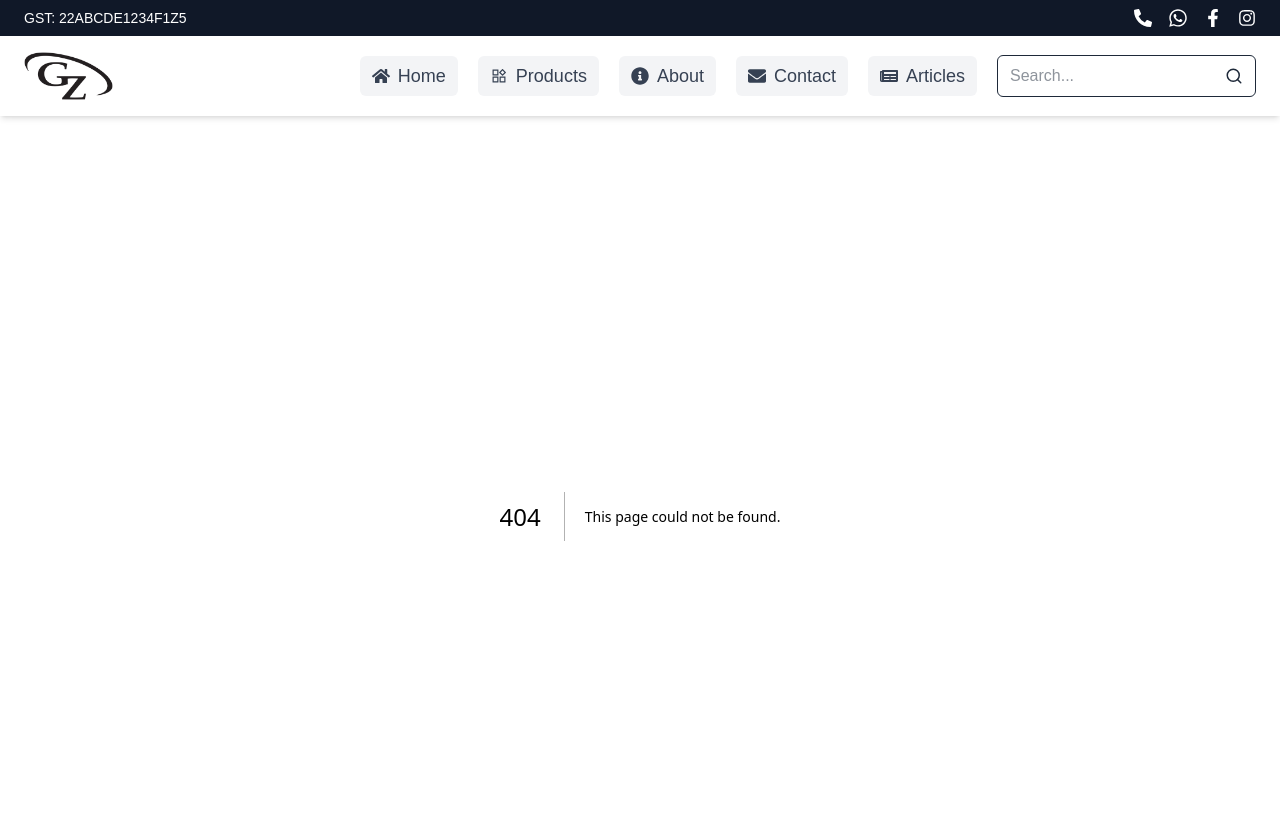
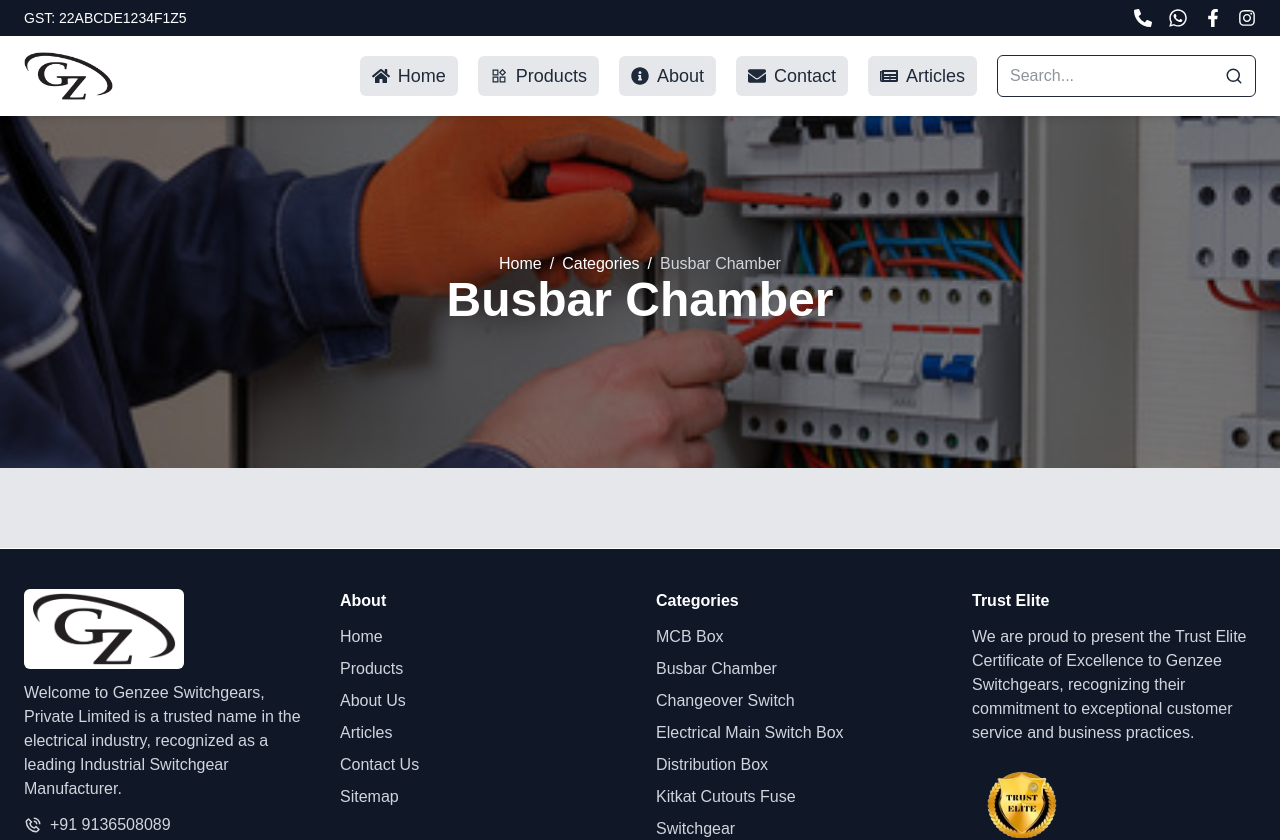
Before and after one commit to Anshumantyagi2004/genzeeswitchgears, a Next.js app: page /categories/busbar-chamber in a window 1280 px wide. Before the commit this address had no page. Shown: the top 840 px of the page. Built offline with nearby package versions, Linux system fonts and the light colour scheme.

Commit message:
product page fix

```diff
--- /dev/null
+++ b/src/app/categories/[id]/CategoryPage.jsx
@@ -0,0 +1,90 @@
+"use client"
+import { category, products } from '@/data/data'
+import Link from 'next/link'
+import { useParams } from 'next/navigation'
+import React from 'react'
+import { motion } from "framer-motion";
+import { FaArrowRight, FaTag } from "react-icons/fa";
+
+export default function CategoryPage() {
+    const { id } = useParams()
+    const cat = category.find((i) => (i.id == id))
+    const catProduct = products.filter((i) => (i.catId == id))
+
+    return (<>
+        <section className="relative w-full h-62 md:h-88 flex items-center justify-center text-white">
+            <div
+                className="absolute inset-0 bg-cover bg-center"
+                style={{
+                    backgroundImage: "url('/b3.jpg')", // change path
+                }}
+            />
+
+            <div className="absolute inset-0 bg-black/50" />
+            <div className="relative z-10 flex flex-col items-center text-center px-4">
+                <div className="flex items-center gap-2 text-sm md:text-base">
+                    <Link href="/" className="hover:underline">
+                        Home
+                    </Link>
+                    <span>/</span>
+                    <Link href="/categories" className="hover:underline">
+                        Categories
+                    </Link>
+                    <span>/</span>
+                    <span className="text-gray-300">{cat.name}</span>
+                </div>
+
+                {/* Title */}
+                <h1 className="text-2xl md:text-5xl font-bold mb-2">
+                    {cat.name}
+                </h1>
+            </div>
+        </section>
+
+        <section className="bg-gray-200 px-4 lg:px-15 py-10">
+            <div className="grid grid-cols-1 md:grid-cols-3 lg:grid-cols-4 gap-5">
+                {catProduct.map((i, idx) => (
+                    <motion.div
+                        key={i.id}
+                        initial={{ opacity: 0, y: 40 }}
+                        animate={{ opacity: 1, y: 0 }}
+                        transition={{ delay: idx * 0.1, duration: 0.4 }}
+                        whileHover={{ scale: 1.05 }}
+                        className="group"
+                    >
+                        <Link href={`/products/${i.id}`}>
+                            <div className="bg-white rounded-2xl shadow-md overflow-hidden cursor-pointer transition-all duration-300 group-hover:shadow-xl">
+                                <div className="overflow-hidden">
+                                    <img
+                                        src={i.image}
+                                        alt={i.name}
+                                        className="w-full h-56 object-cover transition-transform duration-500 group-hover:scale-110"
+                                    />
+                                </div>
+
+                                <div className="px-5 py-2 flex flex-col gap-2">
+                                    <h2 className="text-lg font-semibold text-gray-800 group-hover:text-black transition">
+                                        {i.name}
+                                    </h2>
+
+                                    <div className='flex justify-between'>
+                                        <div className="flex items-center text-sm text-gray-800 gap-2">
+                                            <FaTag className="text-gray-600" />
+                                            <span>{i.catName}</span>
+                                        </div>
+
+                                        <div className="flex items-center gap-2 text-blue-600 font-medium opacity-0 group-hover:opacity-100 transition-all duration-300">
+                                            <span>View Product</span>
+                                            <FaArrowRight className="group-hover:translate-x-1 transition-transform" />
+                                        </div>
+                                    </div>
+
+                                </div>
+                            </div>
+                        </Link>
+                    </motion.div>
+                ))}
+            </div>
+        </section>
+    </>)
+}
--- /dev/null
+++ b/src/app/categories/[id]/page.jsx
@@ -0,0 +1,25 @@
+import React from 'react'
+import CategoryPage from './CategoryPage'
+import { category } from '@/data/data';
+
+export async function generateMetadata({ params }) {
+    const { id } = await params;
+    const product = category.find((p) => p.id === id);
+    if (!product) {
+        return {
+            title: "Genzee switchgears",
+            description: "Genzee switchgears",
+        };
+    }
+
+    return {
+        title: product.metaTitle || product.name,
+        description: product.metaDescription || product.description,
+    };
+}
+
+export default function page() {
+    return (
+        <CategoryPage />
+    )
+}
--- a/src/app/categories/page.jsx
+++ b/src/app/categories/page.jsx
@@ -1,7 +1,80 @@
+"use client"
+import Link from 'next/link'
 import React from 'react'
+import { motion } from "framer-motion";
+import { FaArrowRight, FaTag } from "react-icons/fa";
+import { category } from '@/data/data';
 
 export default function page() {
-  return (
-    <div>page</div>
-  )
+  return (<>
+    <section className="relative w-full h-62 md:h-88 flex items-center justify-center text-white">
+      <div
+        className="absolute inset-0 bg-cover bg-center"
+        style={{
+          backgroundImage: "url('/b3.jpg')", // change path
+        }}
+      />
+
+      <div className="absolute inset-0 bg-black/50" />
+      <div className="relative z-10 flex flex-col items-center text-center px-4">
+        <div className="flex items-center gap-2 text-sm md:text-base">
+          <Link href="/" className="hover:underline">
+            Home
+          </Link>
+          <span>/</span>
+          <span className="text-gray-300">Categories</span>
+        </div>
+
+        {/* Title */}
+        <h1 className="text-2xl md:text-5xl font-bold mb-2">
+          Categories
+        </h1>
+      </div>
+    </section>
+
+    <section className="bg-gray-200 px-4 lg:px-15 py-10">
+      <div className="grid grid-cols-1 md:grid-cols-3 lg:grid-cols-4 gap-5">
+        {category.map((i, idx) => (
+          <motion.div
+            key={i.id}
+            initial={{ opacity: 0, y: 40 }}
+            animate={{ opacity: 1, y: 0 }}
+            transition={{ delay: idx * 0.1, duration: 0.4 }}
+            whileHover={{ scale: 1.05 }}
+            className="group"
+          >
+            <Link href={`/products/${i.id}`}>
+              <div className="bg-white rounded-2xl shadow-md overflow-hidden cursor-pointer transition-all duration-300 group-hover:shadow-xl">
+                <div className="overflow-hidden">
+                  <img
+                    src={i.image}
+                    alt={i.name}
+                    className="w-full h-56 object-cover transition-transform duration-500 group-hover:scale-110"
+                  />
+                </div>
+
+                <div className="px-5 py-2 flex flex-col gap-2">
+                  <h2 className="text-lg font-semibold text-gray-800 group-hover:text-black transition">
+                    {i.name}
+                  </h2>
+
+                  {/* <div className='flex justify-between'>
+                    <div className="flex items-center text-sm text-gray-800 gap-2">
+                      <FaTag className="text-gray-600" />
+                      <span>{i.catName}</span>
+                    </div>
+
+                    <div className="flex items-center gap-2 text-blue-600 font-medium opacity-0 group-hover:opacity-100 transition-all duration-300">
+                      <span>View Product</span>
+                      <FaArrowRight className="group-hover:translate-x-1 transition-transform" />
+                    </div>
+                  </div> */}
+                </div>
+              </div>
+            </Link>
+          </motion.div>
+        ))}
+      </div>
+    </section>
+  </>)
 }
--- a/src/components/Main/Footer.jsx
+++ b/src/components/Main/Footer.jsx
@@ -52,12 +52,15 @@ export default function Footer() {
 
                 {/* Products */}
                 <div>
-                    <h3 className="text-white font-semibold mb-3">Products</h3>
+                    <h3 className="text-white font-semibold mb-3">Categories</h3>
                     <ul className="space-y-2 text-base">
-                        <li><Link href="/products" className="hover:text-blue-500">MCB Box</Link></li>
-                        <li><Link href="/products" className="hover:text-blue-500">Busbar Chamber</Link></li>
-                        <li><Link href="/products" className="hover:text-blue-500">Switchgear</Link></li>
-                        <li><Link href="/products" className="hover:text-blue-500">Distribution Box</Link></li>
+                        <li><Link href="/categories/mcb-box" className="hover:text-blue-500">MCB Box</Link></li>
+                        <li><Link href="/categories/busbar-chamber" className="hover:text-blue-500">Busbar Chamber</Link></li>
+                        <li><Link href="/categories/changeover-switch" className="hover:text-blue-500">Changeover Switch</Link></li>
+                        <li><Link href="/categories/electrical-main-switch-box" className="hover:text-blue-500">Electrical Main Switch Box</Link></li>
+                        <li><Link href="/categories/distribution-box" className="hover:text-blue-500">Distribution Box</Link></li>
+                        <li><Link href="/categories/kitkat-cutouts-fuse" className="hover:text-blue-500">Kitkat Cutouts Fuse</Link></li>
+                        <li><Link href="/categories/switchgear" className="hover:text-blue-500">Switchgear</Link></li>
                     </ul>
                 </div>
 
--- a/src/components/Main/Navbar.jsx
+++ b/src/components/Main/Navbar.jsx
@@ -25,7 +25,7 @@ export default function Navbar() {
         `flex items-center gap-2 cursor-pointer px-3 py-1.5 rounded-md transition-all
      ${pathname === path
             ? "bg-gray-800 text-white"
-            : "bg-gray-100 text-gray-700 hover:text-blue-600"
+            : "bg-gray-200 text-gray-800 hover:text-blue-600"
         }`;
 
     return (
--- a/src/data/data.js
+++ b/src/data/data.js
@@ -1,11 +1,53 @@
 export const category = [
-    { id: "mcb-box", name: "MCB Box", image: "/closeBox.png", },
-    { id: "busbar-chamber", name: "Busbar Chamber", image: "/openBox.png", },
-    { id: "changeover-switch", name: "Changeover Switch", image: "/closeBox.png", },
-    { id: "electrical-main-switch-box", name: "Electrical Main Switch Box", image: "/openBox.png", },
-    { id: "distribution-box", name: "Distribution Box", image: "/openBox.png", },
-    { id: "kitkat-cutouts-fuse", name: "Kitkat Cutouts Fuse", image: "/openBox.png", },
-    { id: "switchgear", name: "Switchgear", image: "/openBox.png", },
+    {
+        "id": "mcb-box",
+        "name": "MCB Box",
+        "image": "/closeBox.png",
+        "metaTitle": "MCB Box",
+        "metaDescription": "MCB Box",
+    },
+    {
+        "id": "busbar-chamber",
+        "name": "Busbar Chamber",
+        "image": "/openBox.png",
+        "metaTitle": "Busbar Chamber",
+        "metaDescription": "Busbar Chamber",
+    },
+    {
+        "id": "changeover-switch",
+        "name": "Changeover Switch",
+        "image": "/closeBox.png",
+        "metaTitle": "Changeover Switch",
+        "metaDescription": "Changeover Switch",
+    },
+    {
+        "id": "electrical-main-switch-box",
+        "name": "Electrical Main Switch Box",
+        "image": "/openBox.png",
+        "metaTitle": "Electrical Main Switch Box",
+        "metaDescription": "Electrical Main Switch Box",
+    },
+    {
+        "id": "distribution-box",
+        "name": "Distribution Box",
+        "image": "/openBox.png",
+        "metaTitle": "Distribution Box",
+        "metaDescription": "Distribution Box",
+    },
+    {
+        "id": "kitkat-cutouts-fuse",
+        "name": "Kitkat Cutouts Fuse",
+        "image": "/openBox.png",
+        "metaTitle": "Kitkat Cutouts Fuse",
+        "metaDescription": "Kitkat Cutouts Fuse",
+    },
+    {
+        "id": "switchgear",
+        "name": "Switchgear",
+        "image": "/openBox.png",
+        "metaTitle": "Switchgear",
+        "metaDescription": "Switchgear",
+    },
 ]
 
 export const products = [
```
